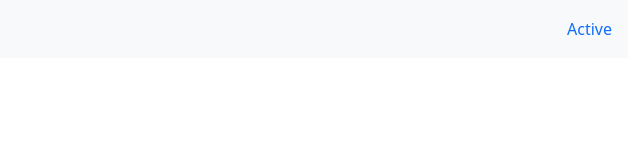
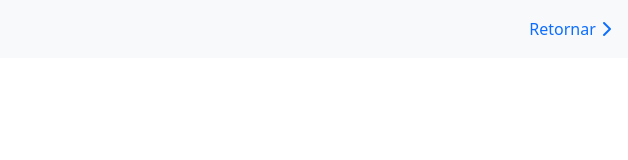
Before and after one commit to luisrguerra/planilhas-prototipos, a plain HTML site: page login/login.html in a window 1280 px wide. Shown: the full height of the page, 652-1280 px from the left. Drawn offline with nearby package versions, Linux system fonts and the light colour scheme.

Commit message:
Update login.html

```diff
--- a/login/login.html
+++ b/login/login.html
@@ -23,7 +23,7 @@
     </a>
     <ul class="nav justify-content-end">
         <li class="nav-item">
-          <a class="nav-link active" aria-current="page" href="#">Active</a>
+           <a class="nav-link active" href="#">Retornar <i class="fa-solid fa-chevron-right"></i></a>
         </li>
     </ul>
 </nav>
```
